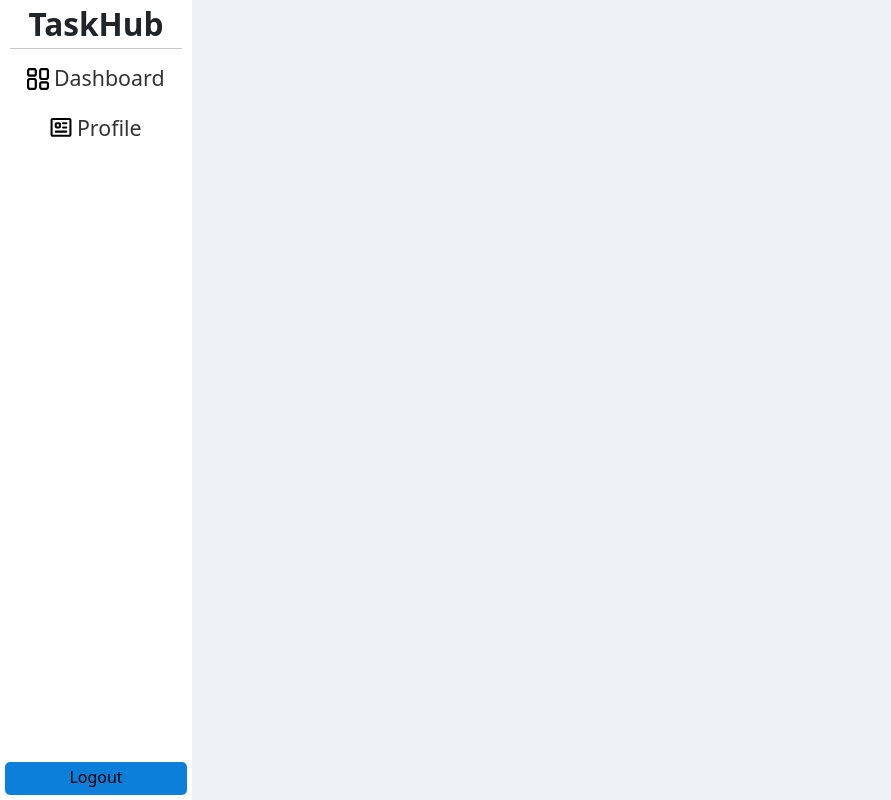
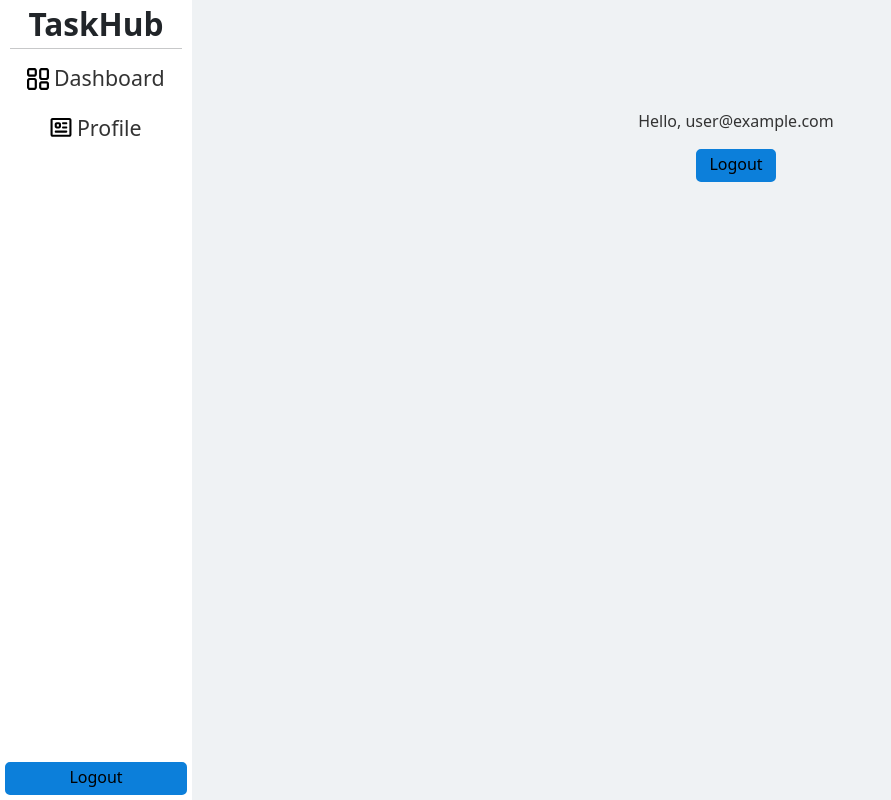
Before and after one commit to Glashiii/task-hub, a React (Vite) app in the folder task-hub/: page /profile in a window 1280 px wide. Shown: the whole page, without its empty margins (0-891 px from the left). Built offline with nearby package versions, Linux system fonts and the light colour scheme; no server answers; sample sign-in values are in the browser's storage.

Commit message:
Add logout button to profile

```diff
--- a/task-hub/firebase.js
+++ b/task-hub/firebase.js
@@ -12,9 +12,6 @@ const firebaseConfig = {
     appId: import.meta.env.VITE_FIREBASE_API_ID,
 };
 
-console.log("ENV projectId:", import.meta.env.VITE_APP_FIREBASE_PROJECT_ID);
-console.log("firebaseConfig:", firebaseConfig);
-
 // Initialize Firebase
 const app = initializeApp(firebaseConfig);
 
--- a/task-hub/src/app/router/AppRouter.jsx
+++ b/task-hub/src/app/router/AppRouter.jsx
@@ -1,5 +1,5 @@
 import {Navigate, Route, Routes} from "react-router-dom";
-import Profile from "../../pages/Profile.jsx";
+import Profile from "../../pages/Profile/Profile.jsx";
 import Dashboard from "../../pages/Dashboard/Dashboard.jsx";
 import MainLayout from "../MainLayout.jsx";
 import LoginPage from "../../pages/LoginPage/LoginPage.jsx";
--- a/task-hub/src/features/auth/Logout.jsx
+++ b/task-hub/src/features/auth/Logout.jsx
@@ -11,7 +11,7 @@ const LogoutButton = () => {
     const onLogout = async () => {
         try {
             await signOut(auth);
-            removeUser();                 // можно, чтобы UI сразу обновился
+            removeUser();
             navigate("/login", {replace: true});
         } catch (e) {
             console.error("Logout error:", e);
--- /dev/null
+++ b/task-hub/src/pages/Profile/Profile.jsx
@@ -0,0 +1,16 @@
+import style from "./Profile.module.css";
+import LogoutButton from "../../features/auth/Logout.jsx";
+import {useUser} from "../../app/store/use-user.js";
+
+const Profile = () => {
+    return (
+        <div className={style["profile-container"]}>
+            <div>
+                <p>Hello, {useUser.getState().email}</p>
+            </div>
+            <LogoutButton className={style.logoutBtn}/>
+        </div>
+    )
+}
+
+export default Profile
--- /dev/null
+++ b/task-hub/src/pages/Profile/Profile.module.css
@@ -0,0 +1,13 @@
+.profile-container {
+    padding-top: 10%;
+    display: flex;
+    flex-direction: column;
+    align-items: center;
+    justify-content: center;
+    gap: 1rem;
+}
+
+.logoutBtn{
+    flex: 0 0 auto;
+    margin-top: auto;
+}
```
Also changed, not shown: task-hub/src/pages/Profile.jsx (deleted, +0 -8 lines).
